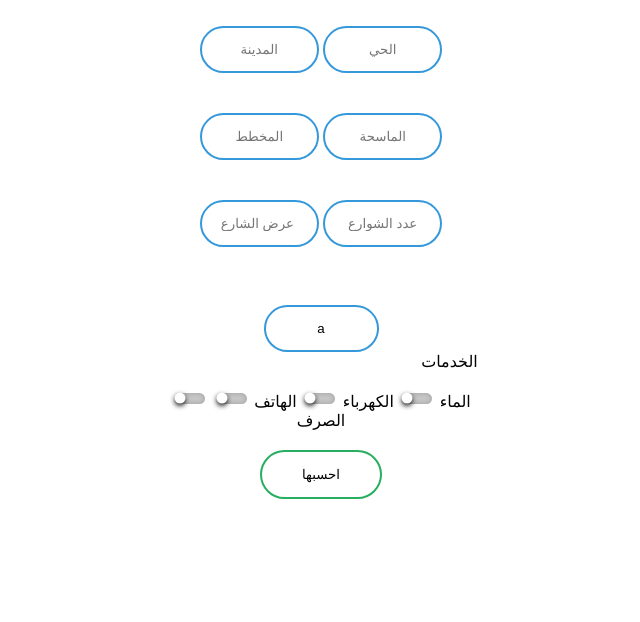
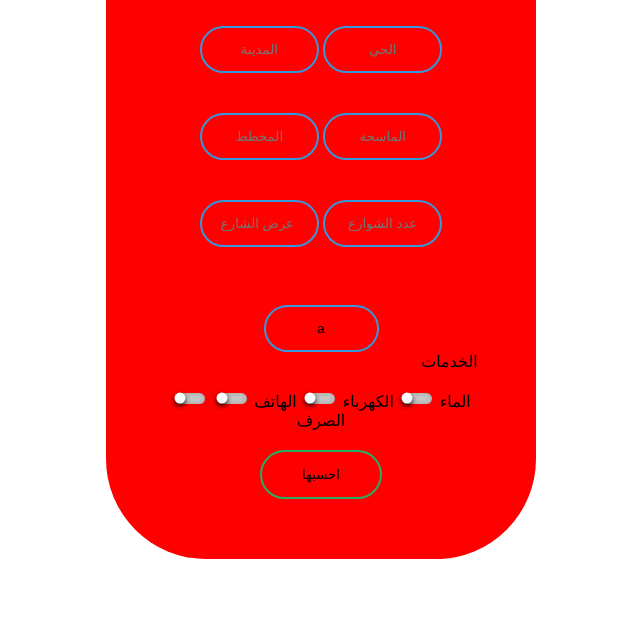
Before and after one commit to abdulazizfhAlghimlas/abdulazizfahad.github.io, a plain HTML site: page style/index.html in a window 1280 px wide. Shown: the part 178-800 px from the top of the page, without its empty margins (319-959 px from the left). Drawn offline with Linux system fonts and the light colour scheme.

Commit message:
Update module2-solution.css

```diff
--- a/style/module2-solution.css
+++ b/style/module2-solution.css
@@ -14,7 +14,7 @@ body{
     top: 50%;
     left: 50%;
     transform: translate(-50%,-50%);
-    background:#FFFFFF;
+    background:red;
     text-align: center;
     border-radius: 100px;
 
```
